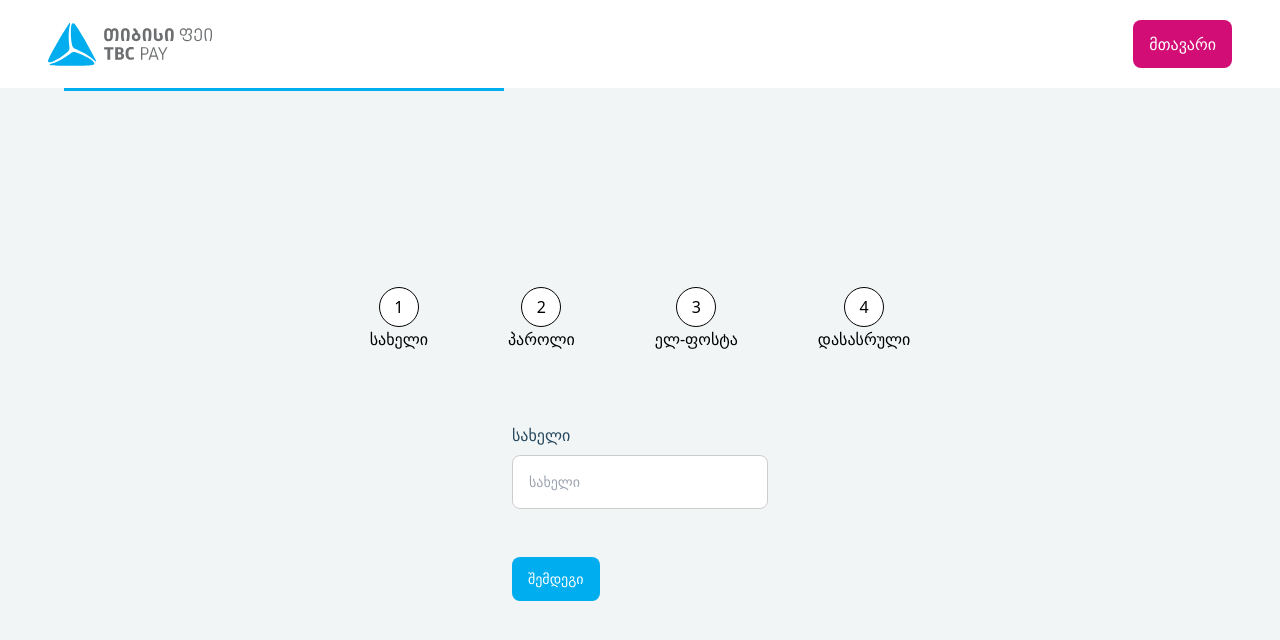
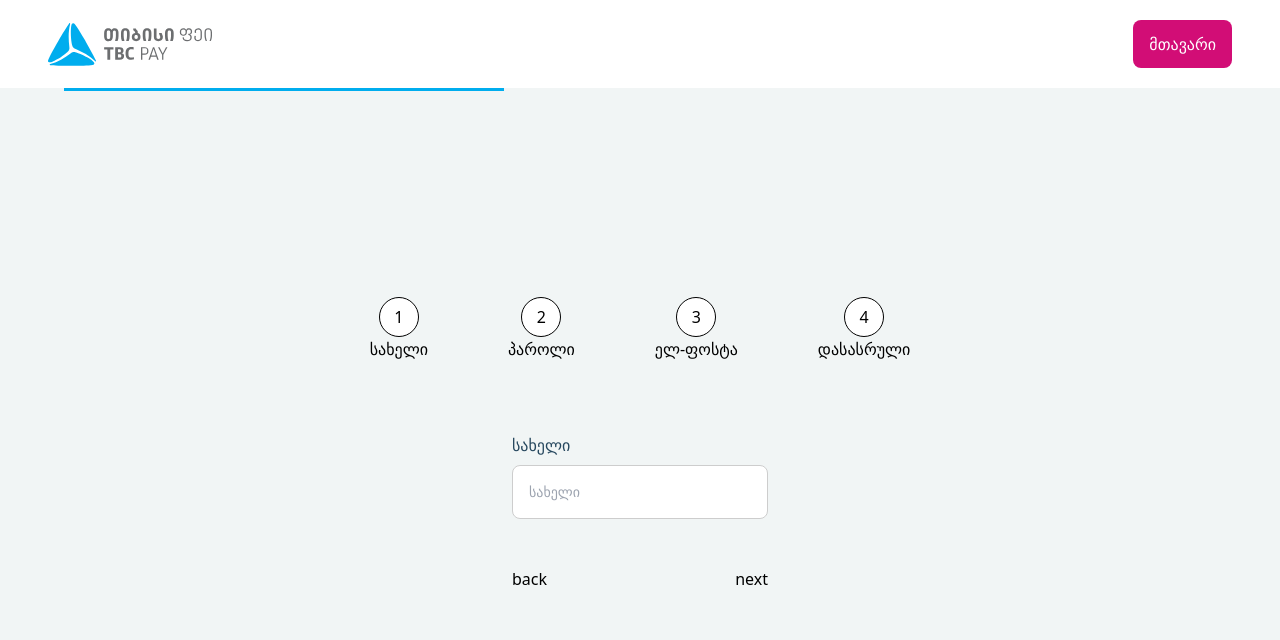
Before and after one commit to mariamdatuka/tbc-pay, a React (Vite) app: page /form in a window 1280 px wide. Shown: the top 640 px of the page. Built offline with nearby package versions, Linux system fonts and the light colour scheme.

Commit message:
refactor:input validations functionality

```diff
--- a/src/pages/FormFill.tsx
+++ b/src/pages/FormFill.tsx
@@ -5,13 +5,29 @@ import Input from "../components/Input";
 import { FormData } from "../types";
 import { useState } from "react";
 
+const steps = [
+  {
+    name: "სახელი",
+    field: "username",
+  },
+  {
+    name: "პაროლი",
+    field: "password",
+  },
+  {
+    name: "ელ-ფოსტა",
+    field: "email",
+  },
+  {
+    name: "დასასრული",
+  },
+];
+
 const FormFill = () => {
-  const [formStep, setFormStep] = useState<number>(1);
-  const steps = ["სახელი", "პაროლი", "ელ-ფოსტა", "დასასრული"];
+  const [previousStep, setPreviousStep] = useState<number>(0);
+  const [currentStep, setCurrentStep] = useState<number>(0);
 
-  const handlePrevInput = () => {
-    setFormStep((prev) => prev - 1);
-  };
+  console.log(previousStep);
   const userDataSchema = yup.object({
     username: yup
       .string()
@@ -39,71 +55,38 @@ const FormFill = () => {
     mode: "all",
   });
   const {
-    formState: { errors, isDirty },
+    formState: { errors },
     handleSubmit,
+    reset,
+    trigger,
   } = methods;
 
-  console.log(errors);
-  const handleNextInput = () => {
-    setFormStep((prev) => prev + 1);
+  const nextInput = async () => {
+    const inputField = steps[currentStep].field as
+      | "username"
+      | "password"
+      | "email";
+
+    const isValid = await trigger(inputField);
+
+    if (!isValid) return;
+
+    if (currentStep < steps.length - 1) {
+      if (currentStep === steps.length - 2) {
+        await handleSubmit(onSubmit)();
+      }
+      setPreviousStep(currentStep);
+      setCurrentStep((step) => step + 1);
+    }
   };
   const onSubmit = (data: FormData) => {
-    setFormStep((prev) => prev + 1);
+    reset();
     console.log(data);
   };
-
-  const renderButtons = () => {
-    if (formStep > 3) {
-      return undefined;
-    } else if (formStep === 2) {
-      return (
-        <>
-          <button
-            className="rounded-lg border border-lightGrey text-grey bg- px-4 py-3 text-sm"
-            type="button"
-            onClick={handlePrevInput}
-          >
-            უკან
-          </button>
-          <button
-            disabled={!errors}
-            onClick={handleNextInput}
-            type="button"
-            className="bg-mainBlue text-white text-sm rounded-lg px-4 py-3 hover:opacity-75 ease-in-out duration-300 transition-all"
-          >
-            შემდეგი
-          </button>
-        </>
-      );
-    } else if (formStep === 3) {
-      return (
-        <>
-          <button
-            className="rounded-lg border border-lightGrey text-grey bg- px-4 py-3 text-sm"
-            type="button"
-            onClick={handlePrevInput}
-          >
-            უკან
-          </button>
-          <button
-            type="submit"
-            className="bg-mainBlue text-white text-sm rounded-lg px-4 py-3 hover:opacity-75 ease-in-out duration-300 transition-all"
-          >
-            დასრულება
-          </button>
-        </>
-      );
-    } else {
-      return (
-        <button
-          disabled={Object.keys(errors).length > 0 || !isDirty}
-          onClick={handleNextInput}
-          type="button"
-          className="bg-mainBlue text-white text-sm rounded-lg px-4 py-3 hover:opacity-75 ease-in-out duration-300 transition-all"
-        >
-          შემდეგი
-        </button>
-      );
+  const prev = () => {
+    if (currentStep > 0) {
+      setPreviousStep(currentStep);
+      setCurrentStep((step) => step - 1);
     }
   };
 
@@ -114,13 +97,13 @@ const FormFill = () => {
           {steps?.map((item, i) => (
             <div key={i} className={`step-item`}>
               <div className="step">{i + 1}</div>
-              <p>{item}</p>
+              <p>{item.name}</p>
             </div>
           ))}
         </div>
         <FormProvider {...methods}>
           <form onSubmit={handleSubmit(onSubmit)}>
-            {formStep === 1 && (
+            {currentStep === 0 && (
               <Input
                 name="username"
                 placeholder="სახელი"
@@ -129,7 +112,7 @@ const FormFill = () => {
                 error={errors.username?.message}
               />
             )}
-            {formStep === 2 && (
+            {currentStep === 1 && (
               <Input
                 name="password"
                 placeholder="პაროლი"
@@ -138,7 +121,7 @@ const FormFill = () => {
                 error={errors.password?.message}
               />
             )}
-            {formStep === 3 && (
+            {currentStep === 2 && (
               <Input
                 name="email"
                 placeholder="ელ-ფოსტა"
@@ -148,7 +131,15 @@ const FormFill = () => {
               />
             )}
             <div className="flex items-center justify-between mt-12">
-              {renderButtons()}
+              <button onClick={prev} disabled={currentStep === 0}>
+                back
+              </button>
+              <button
+                onClick={nextInput}
+                disabled={currentStep === steps.length - 1}
+              >
+                next
+              </button>
             </div>
           </form>
         </FormProvider>
```
